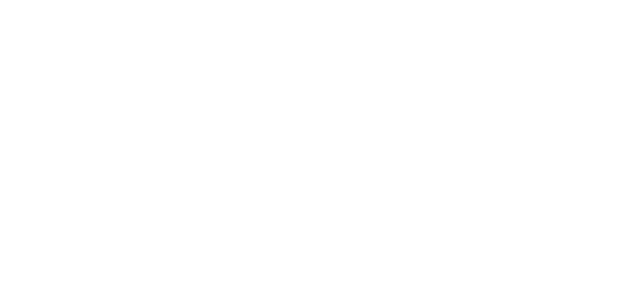
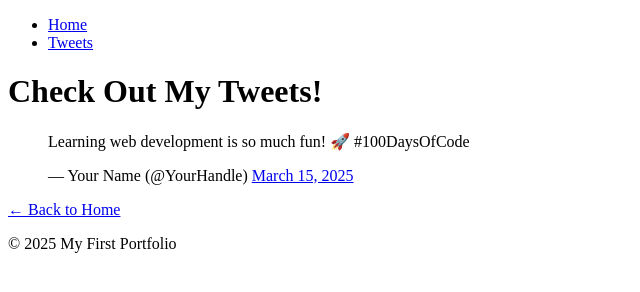
Before and after one commit to Therearenousernames/My_First_Portfolio, a plain HTML site: page html_basic/tweets.html in a window 1280 px wide. Shown: the whole page, without its empty margins (0-640 px from the left). Drawn offline with Linux system fonts and the light colour scheme.

Commit message:
Added tweets.html

```diff
--- a/html_basic/tweets.html
+++ b/html_basic/tweets.html
@@ -0,0 +1,39 @@
+<!DOCTYPE html>
+<html lang="en">
+<head>
+    <meta charset="UTF-8">
+    <meta name="viewport" content="width=device-width, initial-scale=1.0">
+    <title>My Tweets</title>
+</head>
+<body>
+    <!-- Header with navigation -->
+    <header>
+        <nav>
+            <ul>
+                <li><a href="index.html">Home</a></li>
+                <li><a href="tweets.html">Tweets</a></li>
+            </ul>
+        </nav>
+    </header>
+
+    <!-- Main content -->
+    <main>
+        <h1>Check Out My Tweets!</h1>
+
+        <!-- Embedded Tweet inside article -->
+        <article>
+            <blockquote class="twitter-tweet">
+                <p lang="en" dir="ltr">Learning web development is so much fun! 🚀 #100DaysOfCode</p>&mdash; Your Name (@YourHandle)
+                <a href="https://twitter.com/YourHandle/status/1234567890123456789">March 15, 2025</a>
+            </blockquote>
+            <script async src="https://platform.twitter.com/widgets.js" charset="utf-8"></script>
+        </article>
+    </main>
+
+    <!-- Footer -->
+    <footer>
+        <p><a href="index.html">← Back to Home</a></p>
+        <p>&copy; 2025 My First Portfolio</p>
+    </footer>
+</body>
+</html>
```
Also changed, not shown: html_basic/index.html (+20 -2 lines).
